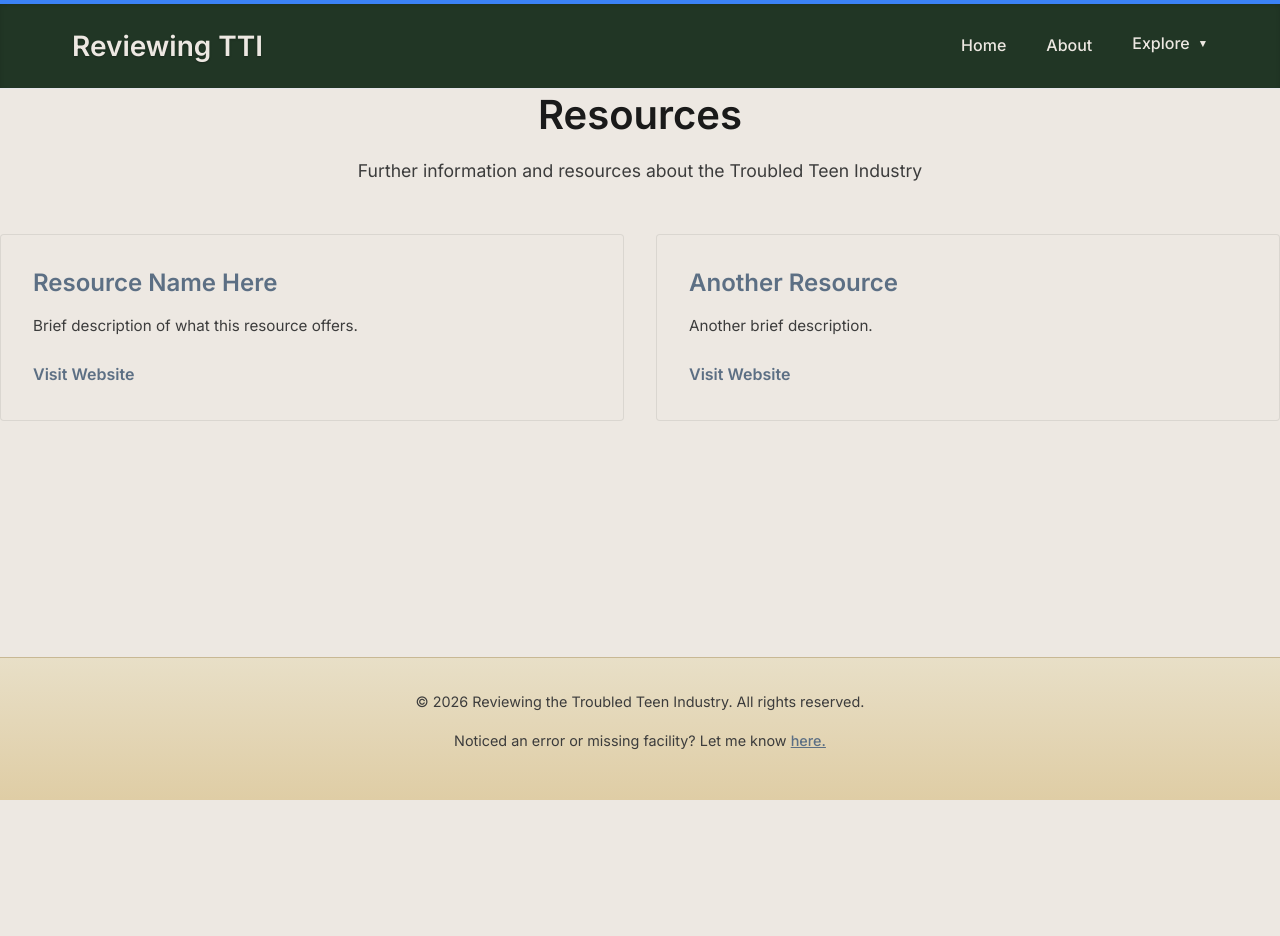
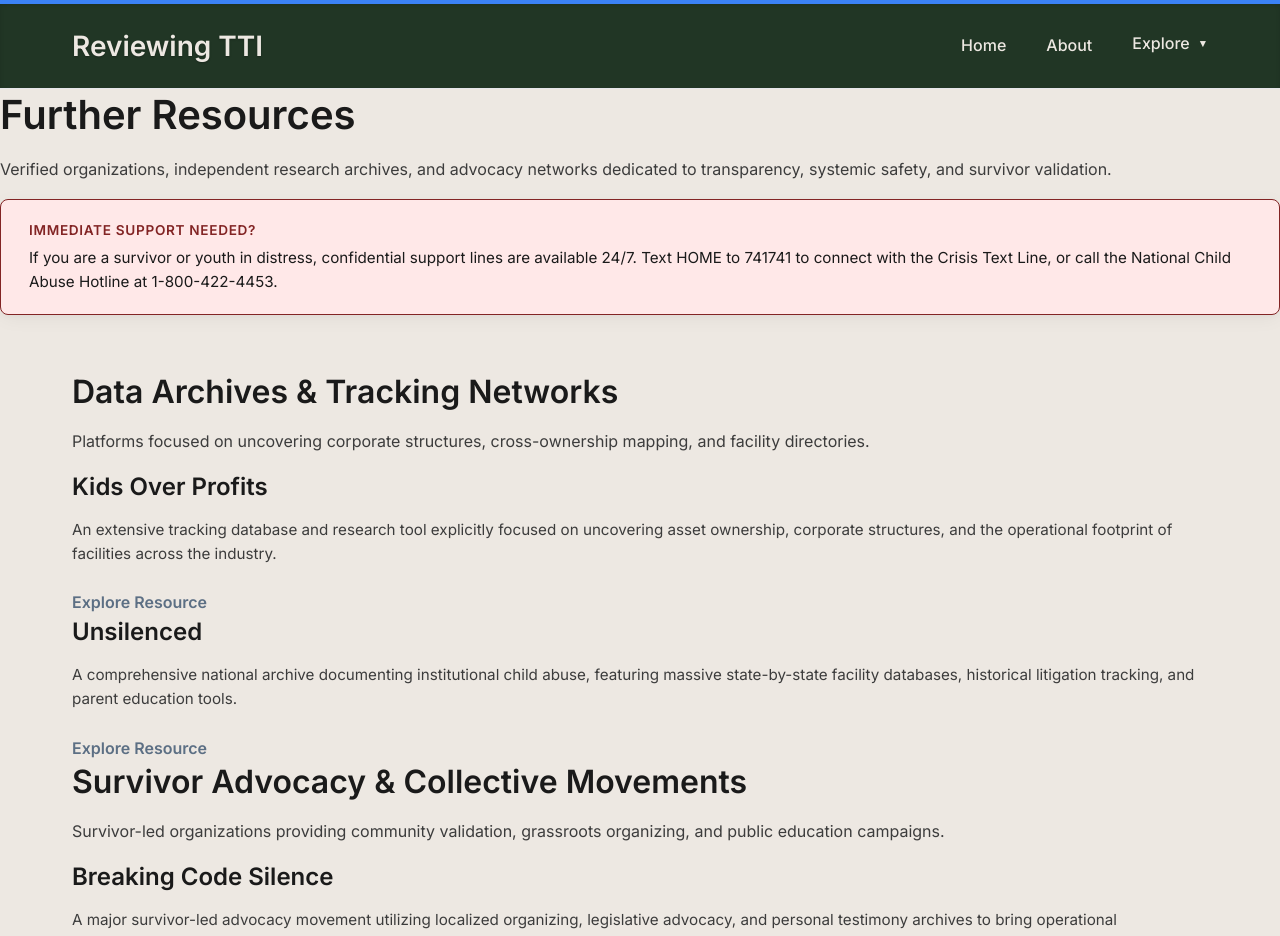
Before and after one commit to cstenstrom17/wwasp-reviews, a Next.js app: page /resouces in a window 1280 px wide. Shown: the top 936 px of the page. Before the commit the page ends 800 px from the top, so only its background shows below. Built offline with nearby package versions, Linux system fonts and the light colour scheme; a web font is replaced by a local one.

Commit message:
added resources

```diff
--- a/pages/resouces.js
+++ b/pages/resouces.js
@@ -1,38 +1,101 @@
 import Head from 'next/head'
-import Link from 'next/link'
 import Layout from '../components/layout'
 import styles from '../styles/resources.module.css'
 
 export default function Resources() {
+  // Categorized Resource Data Array
+  const resourceSections = [
+    {
+      title: "Data Archives & Tracking Networks",
+      subtitle: "Platforms focused on uncovering corporate structures, cross-ownership mapping, and facility directories.",
+      items: [
+        {
+          name: "Kids Over Profits",
+          description: "An extensive tracking database and research tool explicitly focused on uncovering asset ownership, corporate structures, and the operational footprint of facilities across the industry.",
+          url: "https://kidsoverprofits.org/"
+        },
+        {
+          name: "Unsilenced",
+          description: "A comprehensive national archive documenting institutional child abuse, featuring massive state-by-state facility databases, historical litigation tracking, and parent education tools.",
+          url: "https://www.unsilenced.org/"
+        }
+      ]
+    },
+    {
+      title: "Survivor Advocacy & Collective Movements",
+      subtitle: "Survivor-led organizations providing community validation, grassroots organizing, and public education campaigns.",
+      items: [
+        {
+          name: "Breaking Code Silence",
+          description: "A major survivor-led advocacy movement utilizing localized organizing, legislative advocacy, and personal testimony archives to bring operational transparency to youth programs.",
+          url: "https://www.breakingcodesilence.org/"
+        },
+        {
+          name: "ICAPA Network",
+          description: "The International Child Abuse Prevention Alliance provides sharp institutional briefs, community support tools, and industry definitions detailing the structural realities of the TTI.",
+          url: "https://icapanetwork.org/what-is-the-tti/"
+        }
+      ]
+    },
+    {
+      title: "Academic Research & Legal Rights",
+      subtitle: "Qualitative peer-reviewed studies and legal policy archives documenting the systemic impacts of underregulated youth care.",
+      items: [
+        {
+          name: "UNH Inquiry Journal",
+          description: "\"The Troubled Teen Industry and Its Effects: An Oral History\" by C. Jamie Mater. A profound qualitative academic study evaluating the long-term institutional trauma carried by nineteen survivors.",
+          url: "https://www.unh.edu/inquiryjournal/blog/2022/04/troubled-teen-industry-its-effects-oral-history"
+        },
+        {
+          name: "National Youth Rights Association",
+          description: "An advocacy group analyzing the legal civil liberties of youth, offering vital toolkits regarding involuntary transport laws, institutional rights, and youth autonomy.",
+          url: "https://www.youthrights.org/"
+        }
+      ]
+    }
+  ]
+
   return (
     <>
       <Head>
-        <title>Further Resources</title>
-        <meta name="description" content="Further resources and reading about the Troubled Teen Industry." />
+        <title>Further Resources | The TTI Index</title>
+        <meta name="description" content="Verified organizations, survivor support networks, and investigative archives regarding the Troubled Teen Industry." />
       </Head>
 
       <Layout>
-        <div className={styles.header}>
-          <h1>Resources</h1>
-          <p>Further information and resources about the Troubled Teen Industry</p>
-        </div>
+        <div className={styles.resourcesContainer}>
+          <header className={styles.pageHeader}>
+            <h1>Further Resources</h1>
+            <p>Verified organizations, independent research archives, and advocacy networks dedicated to transparency, systemic safety, and survivor validation.</p>
+          </header>
 
-        <div className={styles.resourcesList}>
-          <div className={styles.resource}>
-            <h3>Resource Name Here</h3>
-            <p className={styles.description}>Brief description of what this resource offers.</p>
-            <a href="https://example.com" target="_blank" rel="noopener noreferrer" className={styles.link}>
-              Visit Website
-            </a>
+          {/* CRITICAL CALLOUT: IMMEDIATE HELPLINES */}
+          <div className={styles.crisisBanner}>
+            <strong>Immediate Support Needed?</strong> If you are a survivor or youth in distress, confidential support lines are available 24/7. Text HOME to 741741 to connect with the Crisis Text Line, or call the National Child Abuse Hotline at 1-800-422-4453.
           </div>
 
-          <div className={styles.resource}>
-            <h3>Another Resource</h3>
-            <p className={styles.description}>Another brief description.</p>
-            <a href="https://example.com" target="_blank" rel="noopener noreferrer" className={styles.link}>
-              Visit Website
-            </a>
-          </div>
+          {/* DYNAMICALLY MAP THROUGH YOUR ARCHIVE SECTIONS */}
+          {resourceSections.map((section, sIndex) => (
+            <section key={sIndex} className={styles.resourceSection}>
+              <h2>{section.title}</h2>
+              <p className={section.subtitle}>{section.subtitle}</p>
+
+              <div className={styles.resourcesGrid}>
+                {section.items.map((item, iIndex) => (
+                  <div key={iIndex} className={styles.resourceCard}>
+                    <div>
+                      <h3>{item.name}</h3>
+                      <p className={styles.description}>{item.description}</p>
+                    </div>
+                    <a href={item.url} target="_blank" rel="noopener noreferrer" className={styles.link}>
+                      Explore Resource
+                    </a>
+                  </div>
+                ))}
+              </div>
+            </section>
+          ))}
+
         </div>
       </Layout>
     </>
--- a/styles/resources.module.css
+++ b/styles/resources.module.css
@@ -60,3 +60,25 @@
     padding: 1.5rem;
   }
 }
+
+.crisisBanner {
+  background-color: #ffe8e8; /* Soft warning red tint */
+  border: 1px solid var(--danger);
+  color: var(--text-charcoal);
+  border-radius: 8px;
+  padding: 1.25rem 1.75rem;
+  font-family: 'Inter', sans-serif;
+  font-size: 0.95rem;
+  line-height: 1.6;
+  margin-bottom: 3.5rem;
+  box-shadow: var(--card-shadow);
+}
+
+.crisisBanner strong {
+  color: var(--danger);
+  display: block;
+  margin-bottom: 0.25rem;
+  text-transform: uppercase;
+  font-size: 0.85rem;
+  letter-spacing: 0.05em;
+}
```
